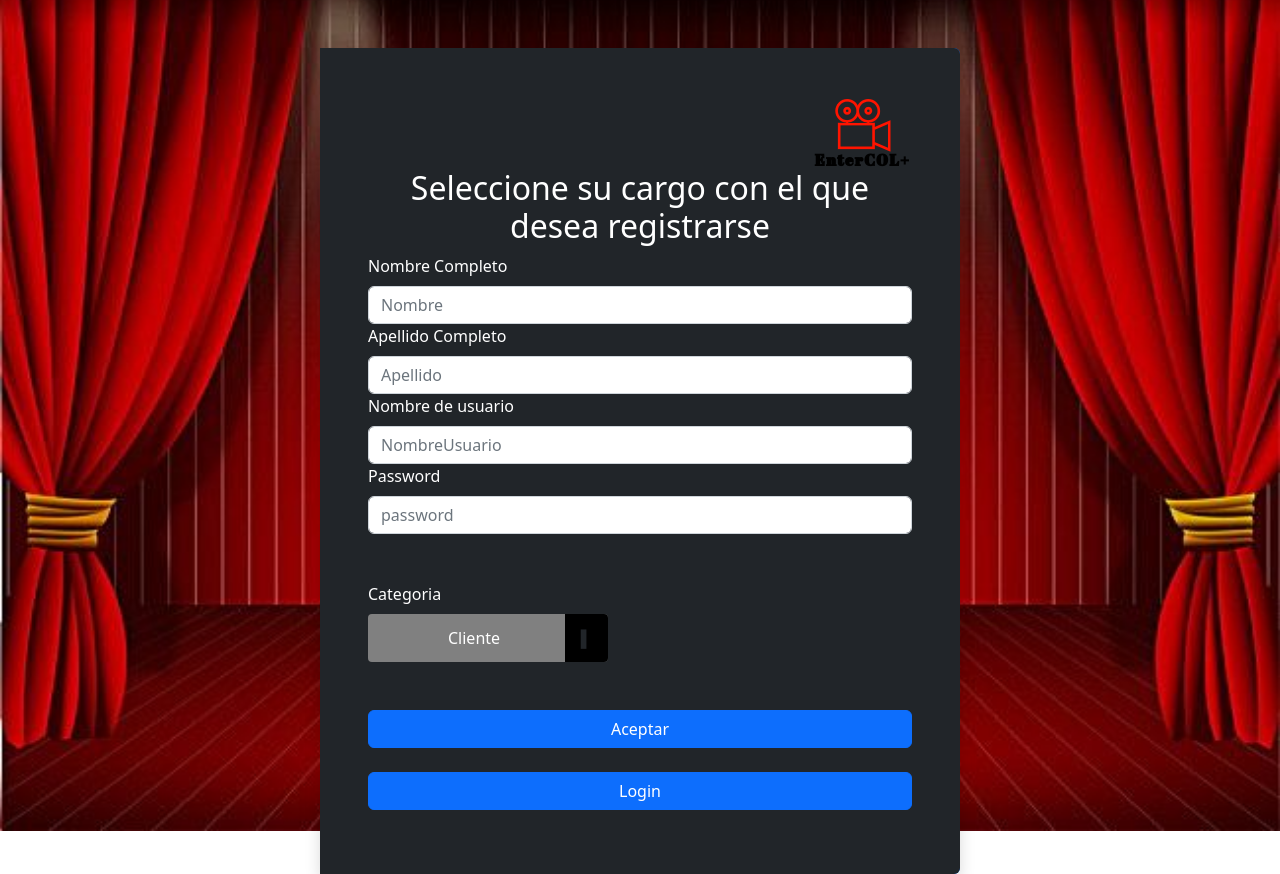
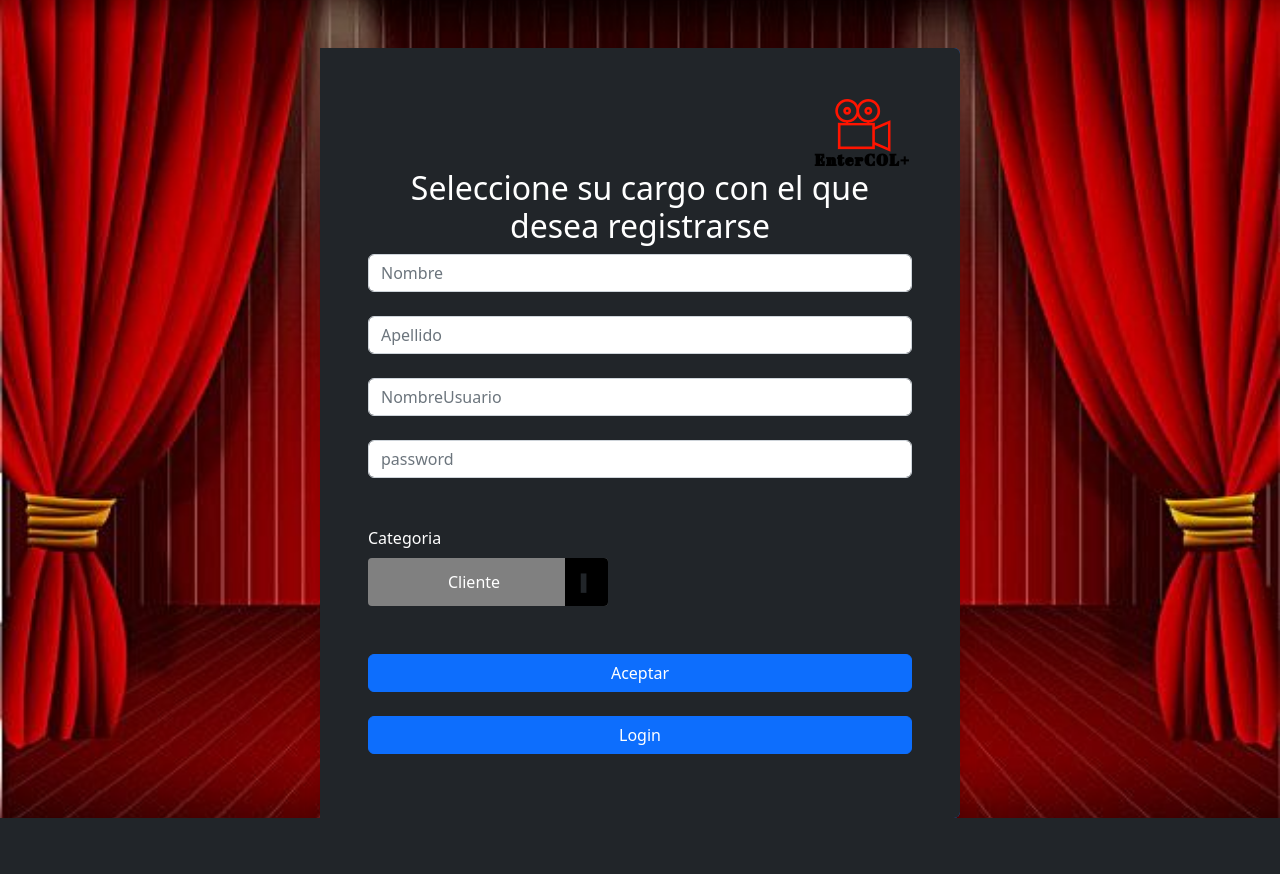
Before and after one commit to jfruizg/Proyecto_Final_BD_Python, a Flask app: page / in a window 1280 px wide. After the commit the page ends 818 px from the top, so only its background shows below. Run offline with Flask 2, Linux system fonts and the light colour scheme; some libraries are stand-ins or nearby versions.

Commit message:
Fixes views and directory organization and model user

```diff
--- a/routes/user.py
+++ b/routes/user.py
@@ -73,7 +73,7 @@ def login():
     else:
         return redirect(url_for('python_contact_routes.home'))
 
-@user.route('/register', methods=['POST'])
+@user.route('/register', methods=['POST','GET'])
 def register():
 
 
--- /dev/null
+++ b/static/registro.css
@@ -0,0 +1,62 @@
+
+body {
+    height: 400px;
+    background: url(Images/fondo.jpg);
+    background-size: cover;
+    background-repeat: no-repeat;
+    background-position: center center;
+}
+
+label,
+span {
+    color: white;
+}
+
+select {
+    -webkit-appearance: none;
+    -moz-appearance: none;
+    -ms-appearance: none;
+    appearance: none;
+    outline: 0;
+    box-shadow: none;
+    border: 0 !important;
+    background: gray;
+    background-image: none;
+    flex: 1;
+    padding: 0 5em;
+    color: #fff;
+    cursor: pointer;
+    font-size: 1em;
+    font-family: 'Open Sans', sans-serif;
+}
+
+select::-ms-expand {
+    display: none;
+}
+
+.select {
+    position: relative;
+    display: flex;
+    width: 15em;
+    height: 3em;
+    line-height: 3;
+    background: rgb(63, 63, 63);
+    overflow: hidden;
+    border-radius: .25em;
+}
+
+.select::after {
+    content: '\258C';
+    position: absolute;
+    top: 0;
+    right: 0;
+    padding: 0 1em;
+    background: #000000;
+    cursor: pointer;
+    pointer-events: none;
+    transition: .25s all ease;
+}
+
+.select:hover::after {
+    color: #ff0000;
+}
--- a/templates/views/User/Registro.html
+++ b/templates/views/User/Registro.html
@@ -1,29 +1,30 @@
 <html>
+
 <head>
     <title>Registrarse</title>
-        <link rel="shortcut icon" src="https://images.vexels.com/media/users/3/172916/raw/a02f954806df988b2e44bbb41d233414-conjunto-de-elementos-de-trazo-de-cine.jpg" type="image/x-icon">
-        <link rel="stylesheet" href="../stylesheet/registro.css">
+    <link rel="shortcut icon"  src="https://images.vexels.com/media/users/3/172916/raw/a02f954806df988b2e44bbb41d233414-conjunto-de-elementos-de-trazo-de-cine.jpg" type="image/x-icon">
+    <link rel="stylesheet" type="text/css" href="{{ url_for('static', filename='registro.css' ) }}">
     <script src="https://www.google.com/recaptcha/api.js"></script>
     <link href="https://cdn.jsdelivr.net/npm/bootstrap@5.2.0-beta1/dist/css/bootstrap.min.css" rel="stylesheet" integrity="sha384-0evHe/X+R7YkIZDRvuzKMRqM+OrBnVFBL6DOitfPri4tjfHxaWutUpFmBp4vmVor" crossorigin="anonymous">
 </head>
+
 <body>
     <div class="container w-50 bg-primary mt-5 rounded shadow">
         <div class="row align-items-md-stretch">
             <div class="col bg-dark p-5 rounded-end">
                 <div class="text-end">
-                        <img src="../Images/logo.png" width="100" alt="">
+                    <img src="/static/Images/logo.png" width="100" alt="">
                 </div>
                 <!--Register-->
-                    <form action = "/register" method = "POST">
+                <form action="/register" method="POST">
                     <div class="d-grid">
                         <h2 style="color: white; text-align: center;">Seleccione su cargo con el que desea registrarse</h2>
-                            <label class="form-label">Nombre Completo</label>
                         <input type="text" class="form-control" name="name" placeholder="Nombre">
-                            <label class="form-label">Apellido Completo</label>
+                        <br>
                         <input type="text" class="form-control" name="last_name" placeholder="Apellido">
-                            <label class="form-label">Nombre de usuario</label>
+                        <br>
                         <input type="text" class="form-control" name="username" placeholder="NombreUsuario">
-                            <label class="form-label">Password</label>
+                        <br>
                         <input type="password" class="form-control" name="password" placeholder="password">
                         <br>
                         <div class="g-recaptcha" data-sitekey="{{ sitekey }}"></div> <br/>
@@ -49,6 +50,7 @@
             </div>
         </div>
     </div>
-        <script src="../../js/funcionalidad.js"></script>
+    <script src="/views/js/funcionalidad.js"></script>
 </body>
+
 </html>
--- a/templates/views/stylesheet/registro.css
+++ /dev/null
@@ -1,55 +0,0 @@
-body{
-    height: 400px;
-    background: url(/templates/views/Images/fondo.jpg);
-    background-size: cover;
-    background-repeat:no-repeat;
-    background-position: center center;
-}
-label, span{
-    color: white;
-}
-select{
-  -webkit-appearance: none;
-  -moz-appearance: none;
-  -ms-appearance: none;
-  appearance: none;
-  outline: 0;
-  box-shadow: none;
-  border:0 !important;
-  background: gray;
-  background-image: none;
-  flex: 1;
-  padding: 0 5em;
-  color: #fff;
-  cursor: pointer;
-  font-size: 1em;
-  font-family: 'Open Sans', sans-serif;
-}
-select::-ms-expand {
-  display: none;
-}
-.select{
-  position: relative;
-  display: flex;
-  width: 15em;
-  height: 3em;
-  line-height: 3;
-  background: rgb(63, 63, 63);
-  overflow: hidden;
-  border-radius: .25em;
-}
-
-.select::after{
-  content: '\258C';
-  position: absolute;
-  top: 0;
-  right: 0;
-  padding: 0 1em;
-  background: #000000;
-  cursor: pointer;
-  pointer-events: none;
-  transition: .25s all ease;
-}
-.select:hover::after{
-  color: #ff0000;
-}
```
Also changed, not shown: js/funcionalidad.js (renamed from templates/views/js/funcionalidad.js), static/Admin.css (renamed from templates/views/stylesheet/Admin.css), static/Images/fondo.jpg (renamed from templates/views/Images/fondo.jpg), static/Images/foto.jpg (renamed from templates/views/Images/foto.jpg), static/Images/logo.ico (renamed from templates/views/Images/logo.ico), static/Images/logo.png (renamed from templates/views/Images/logo.png), static/Login.css (renamed from templates/views/stylesheet/Login.css). Lines whose indentation alone changed are shown as unchanged.
